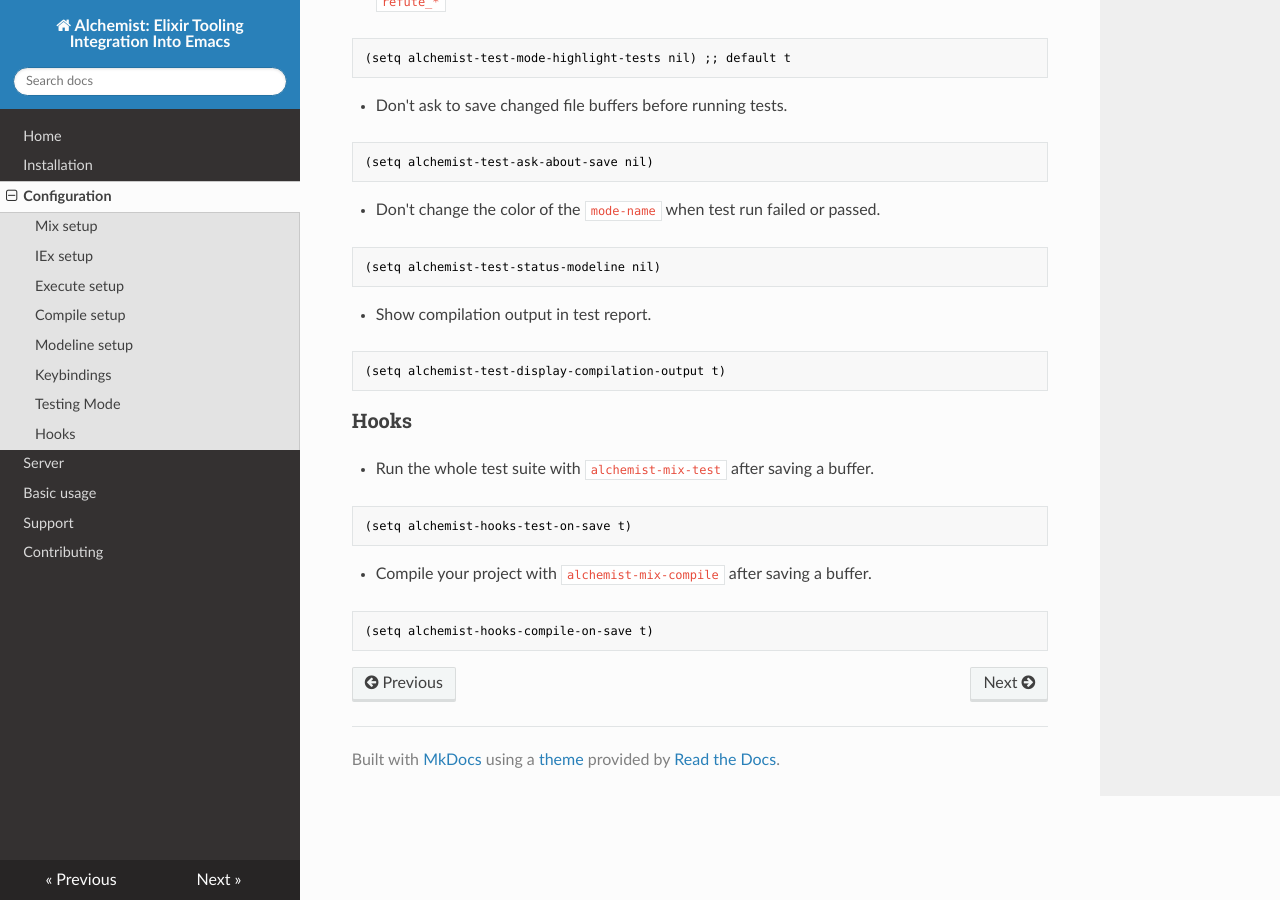
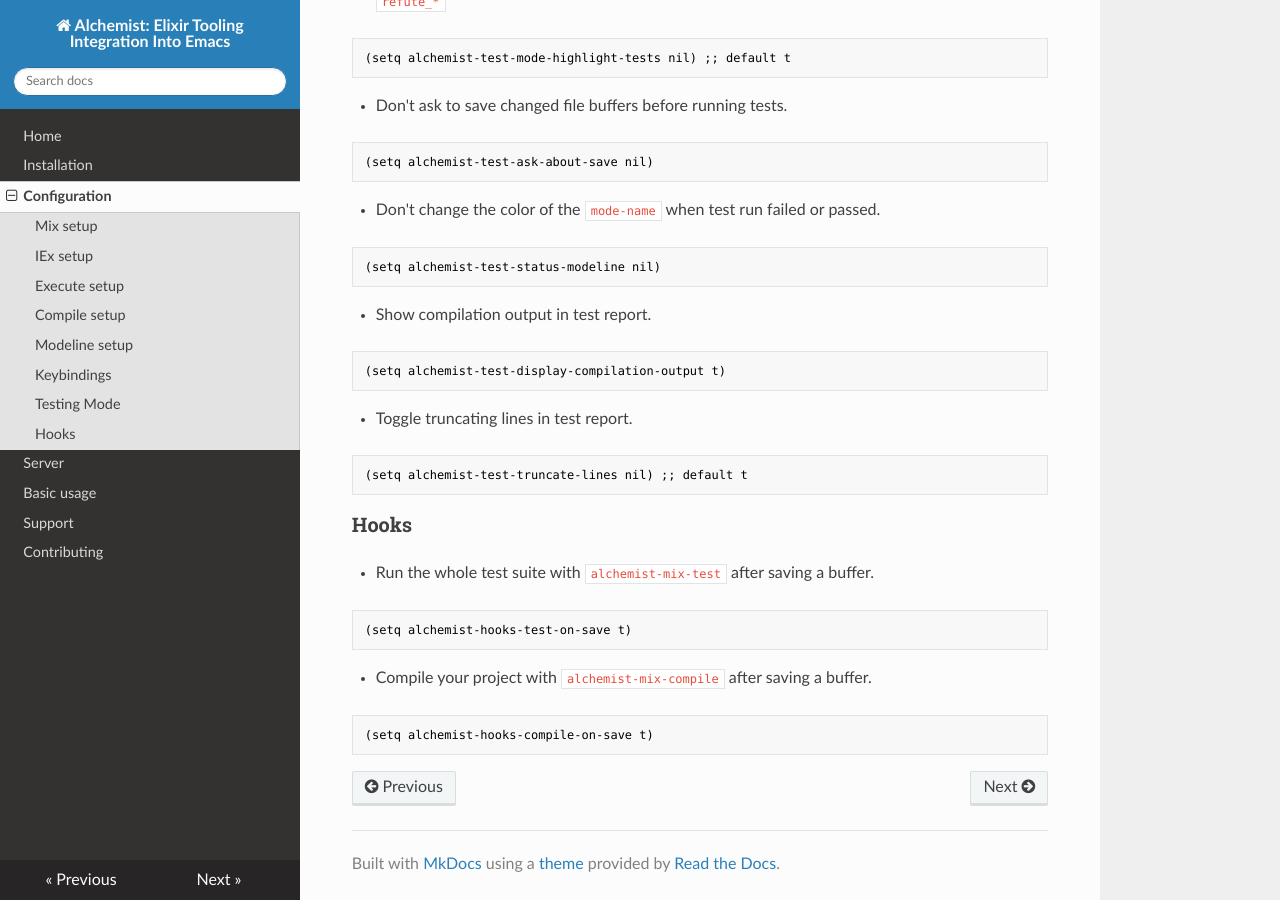
Before and after one commit to tonini/alchemist.el, an MkDocs documentation site: the page built from doc/configuration.md, in a window 1280 px wide and 900 px high, scrolled down 1623 px. Built offline with MkDocs 1.6.1, drawn with Linux system fonts in a browser that asks for light colours; nearby versions of some CDN libraries; old or Windows-style settings are respelled for this version of MkDocs.

Commit message:
Allow customization of truncate-lines in test report mode (#271)

````diff
--- a/doc/configuration.md
+++ b/doc/configuration.md
@@ -98,6 +98,12 @@ through the variable.
 (setq alchemist-test-display-compilation-output t)
 ```
 
+* Toggle truncating lines in test report.
+
+```el
+(setq alchemist-test-truncate-lines nil) ;; default t
+```
+
 ### Hooks
 
 * Run the whole test suite with `alchemist-mix-test` after saving a buffer.
````
Also changed, not shown: 2 other files.
